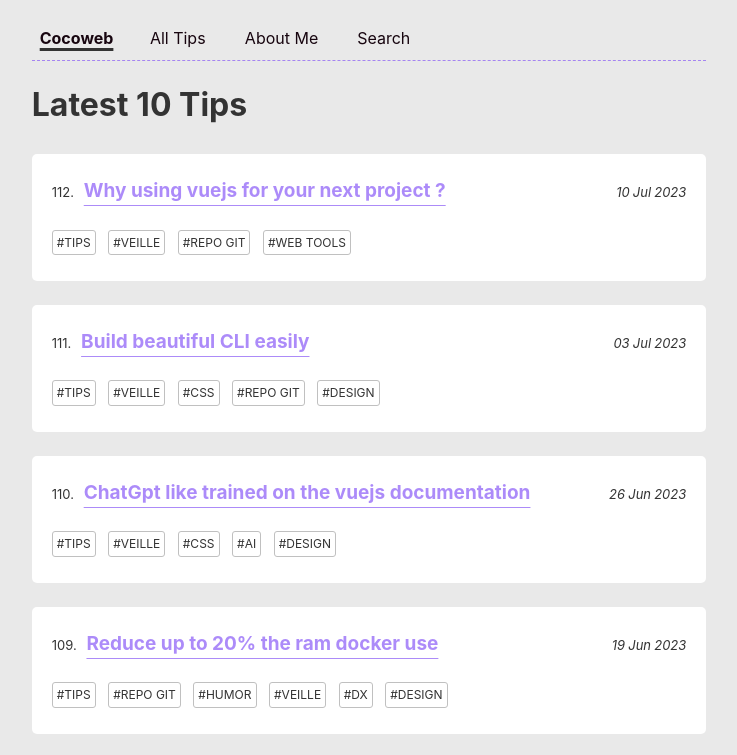
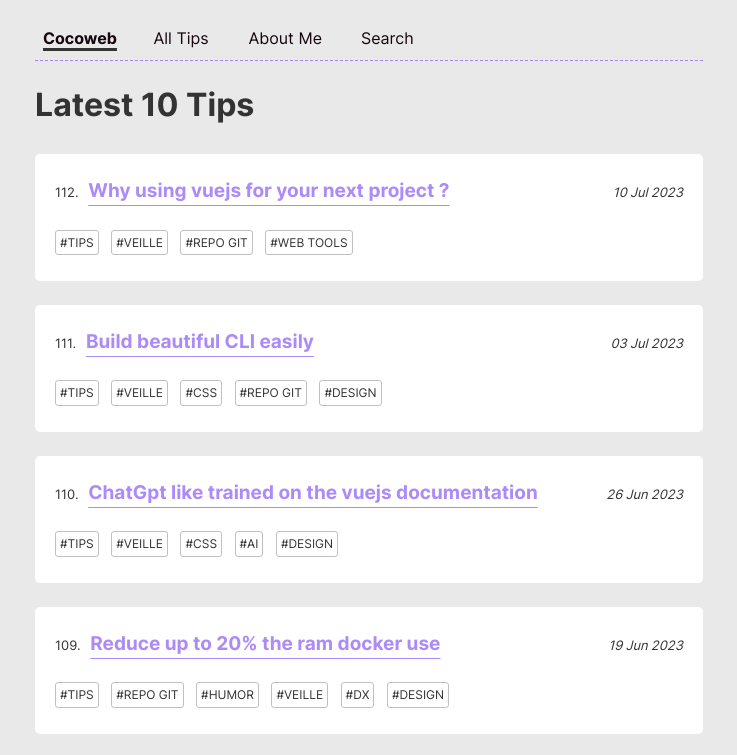
Before and after one commit to CMarzin/cocoweb, an Eleventy site: page index.njk in a window 1280 px wide. Shown: the top 755 px of the page, without its empty margins (271-1008 px from the left). Built offline with nearby package versions, Linux system fonts and the light colour scheme; Eleventy itself is replaced by a stand-in of ours; files that its build step writes are made by us from their sources; what markdown-it-attrs would draw is missing.

Commit message:
add new custom font

```diff
--- a/index.njk
+++ b/index.njk
@@ -9,6 +9,7 @@ eleventyNavigation:
 
 {% set postslist = collections.posts | head(-10) %}
 {% set postslistCounter = collections.posts | length %}
+
 {% include "postslist.njk" %}
 
 <p>More tips can be found in <a href="{{ '/tips/' | url }}">all tips</a>.</p>
--- a/package.json
+++ b/package.json
@@ -8,7 +8,7 @@
     "serve": "eleventy --serve",
     "watch:sass": "sass sass:_site/css --watch",
     "build:sass": "sass sass/theme.scss _site/css/theme.css",
-    "start": "npm run debug && eleventy --serve & npm run watch:sass",
+    "start": "eleventy --serve & npm run watch:sass",
     "debug": "DEBUG=* eleventy"
   },
   "repository": {
--- a/sass/base/_base.scss
+++ b/sass/base/_base.scss
@@ -25,7 +25,7 @@
 
 html,
 body {
-  font-family: -apple-system, system-ui, sans-serif;
+  font-family: Inter, system-ui, sans-serif;
   color: var(--darkgray);
   background-color: var(--color-grey-light);
   max-width: 70ch;
--- /dev/null
+++ b/sass/fonts/_fonts.scss
@@ -0,0 +1,23 @@
+  @font-face {
+  	font-family: "Inter";
+  	src: url("/fonts/Inter-Regular.ttf") format("truetype");
+  	font-style: normal;
+  	font-weight: 400;
+  	font-display: swap;
+  }
+
+  @font-face {
+  	font-family: "Inter";
+  	src: url("/fonts/Inter-Medium.ttf") format("truetype");
+  	font-style: normal;
+  	font-weight: 450;
+  	font-display: swap;
+  }
+
+  @font-face {
+  	font-family: "Inter";
+  	src: url("/fonts/Inter-Bold.ttf") format("truetype");
+  	font-style: normal;
+  	font-weight: 600;
+  	font-display: swap;
+  }
--- a/sass/theme.scss
+++ b/sass/theme.scss
@@ -1,3 +1,4 @@
+@import './fonts/fonts';
 @import './helpers';
 @import './base/base';
 @import './plugins/code-highlighting';
```
Also changed, not shown: .eleventy.js, fonts/Inter-Bold.ttf (added), fonts/Inter-Medium.ttf (added), fonts/Inter-Regular.ttf (added).
